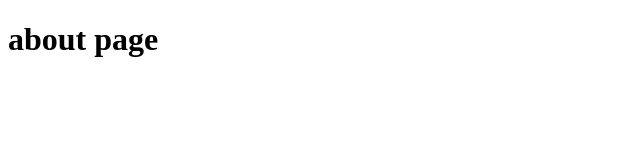
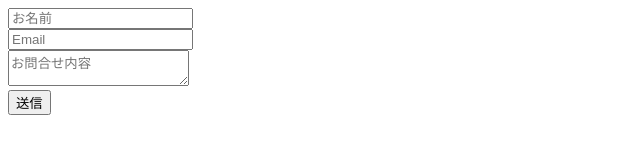
Before and after one commit to ba58ajbse/gatsby-sample, a Gatsby site: page /about in a window 1280 px wide. Shown: the whole page, without its empty margins (0-640 px from the left). Built offline with nearby package versions, Linux system fonts and the light colour scheme; Gatsby itself is replaced by a stand-in of ours.

Commit message:
create form

```diff
--- a/src/pages/about.js
+++ b/src/pages/about.js
@@ -1,9 +1,38 @@
-import React from 'react';
+import React, { useState } from 'react';
 
 const About = () => {
+  const [values, setValue] = useState({name: '', email: '', message: ''});
+
+  const handleChange = (e => {
+    setValue({...values, [e.target.name]: e.target.value});
+  });
+  const handleSubmit = (e) => {
+    e.preventDefault();
+    alert('お問い合わせありがとうございます')
+    setValue({name: '', email: '', message: ''});
+  }
+
   return (
     <div>
-      <h1>about page</h1>
+      <form
+        name="contact"
+        method="POST"
+        data-netlify="true"
+        onSubmit={handleSubmit}
+      >
+        <div>
+          <input type="text" required name="name" placeholder="お名前" value={values.name} onChange={handleChange} />
+        </div>
+        <div>
+          <input type="email" name="email" placeholder="Email" value={values.email} onChange={handleChange} />
+        </div>
+        <div>
+          <textarea name="message" required placeholder="お問合せ内容" value={values.message} onChange={handleChange} />
+        </div>
+        <div>
+          <button type="submit">送信</button>
+        </div>
+      </form>
     </div>
   )
 }
```
